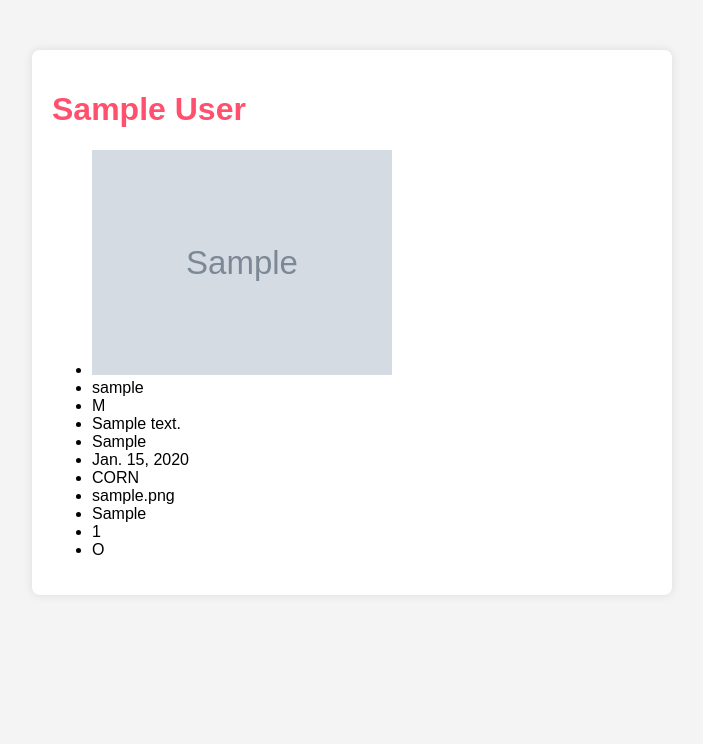
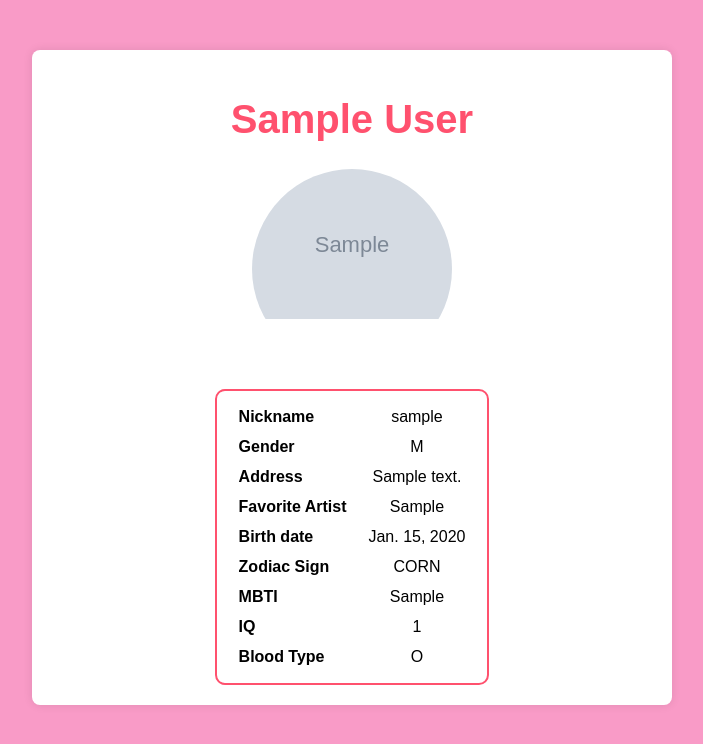
Before and after one commit to YsaCabrales/PersonPythonDjango, a Django app: page /1 in a window 1280 px wide. Shown: the top 744 px of the page, without its empty margins (288-991 px from the left). Run offline with Django 4.2, Linux system fonts and the light colour scheme; tables that the repository leaves empty hold one stand-in row (values such as "Sample post"); grey boxes marked "Sample" are stand-in pictures.

Commit message:
fixed profile picture error

```diff
--- a/mysite/myapp/static/myapp/style.css
+++ b/mysite/myapp/static/myapp/style.css
@@ -1,12 +1,13 @@
 h1 {
-    color: rgb(255, 81, 110)
+    color: #ff516e;
+    font-size: 40px;
 }
 
 body {
     font-family: "Arial", sans-serif;
     margin: 0;
     padding: 0;
-    background-color: #f4f4f4;
+    background-color: #f99bc7;
 }
 
 .user-details-container {
@@ -16,11 +17,12 @@ body {
     padding: 20px;
     box-shadow: 0 0 10px rgba(0, 0, 0, 0.1);
     border-radius: 8px;
+    text-align: center;
 }
 
 .user-avatar {
-    width: 100px;
-    height: 100px;
+    width: 200px;
+    height: 200px;
     border-radius: 50%;
     overflow: hidden;
     margin: 0 auto 20px;
@@ -28,35 +30,21 @@ body {
 
 .user-avatar img {
     width: 100%;
-    height: 100%;
     object-fit: cover;
 }
 
-.user-info {
-    text-align: center;
+.user-details{
+    padding: 10px;
+    margin: auto;
+    border: 2px solid #ff516e;
+    border-radius: 10px;
 }
 
-.user-info h2 {
-    margin: 0;
-    color: #333;
+td {
+    padding: 5px 10px;
 }
 
-.user-info p {
-    color: #777;
+.desc {
+    font-weight: bold;
+    text-align: left;
 }
-
-.user-details-list {
-    list-style: none;
-    padding: 0;
-    margin: 20px 0;
-}
-
-.user-details-list li {
-    margin-bottom: 10px;
-}
-
-.user-details-list strong {
-    display: inline-block;
-    width: 120px;
-    font-weight: bold;
-}
--- a/mysite/myapp/templates/myapp/person_create.html
+++ b/mysite/myapp/templates/myapp/person_create.html
@@ -6,7 +6,7 @@
         <title>Person Create Form</title>
     </head>
     <body>
-        <form method="POST">
+        <form method="POST" enctype="multipart/form-data" >
             <!-- Security token -->
             {% csrf_token %}
 
--- a/mysite/myapp/templates/myapp/person_detail.html
+++ b/mysite/myapp/templates/myapp/person_detail.html
@@ -11,21 +11,50 @@
 <body>
     <div class="user-details-container">
         <h1>{{ object.first_name }} {{ object.last_name }}</h1>
-        <ul>
+
             {% if object.profile_picture %}
-            <li><img src="{{ object.profile_picture.url }}" width="300"/></li>
+            <div class="user-avatar">
+                <img src="{{ object.profile_picture.url }}" />
+            </div>
             {% endif %}
-            <li>{{ object.nickname }}</li>
-            <li>{{ object.gender }}</li>
-            <li>{{ object.address }}</li>
-            <li>{{ object.favorite_artist }}</li>
-            <li>{{ object.birthday }}</li>
-            <li>{{ object.zodiac_sign }}</li>
-            <li>{{ object.profile_picture }}</li>
-            <li>{{ object.mbti }}</li>
-            <li>{{ object.iq }}</li>
-            <li>{{ object.blood_type }}</li>
-        </ul>
+        <table class="user-details">
+            <tr>
+                <td class="desc">Nickname</td>
+                <td>{{ object.nickname }}</td>
+            </tr>
+            <tr>
+                <td class="desc">Gender</td>
+                <td>{{ object.gender }}</td>
+            </tr>
+            <tr>
+                <td class="desc">Address</td>
+                <td>{{ object.address }}</td>
+            </tr>
+            <tr>
+                <td class="desc">Favorite Artist</td>
+                <td>{{ object.favorite_artist }}</td>
+            </tr>
+            <tr>
+                <td class="desc">Birth date</td>
+                <td>{{ object.birthday }}</td>
+            </tr>
+            <tr>
+                <td class="desc">Zodiac Sign</td>
+                <td>{{ object.zodiac_sign }}</td>
+            </tr>
+            <tr>
+                <td class="desc">MBTI</td>
+                <td>{{ object.mbti }}</td>
+            </tr>
+            <tr>
+                <td class="desc">IQ</td>
+                <td>{{ object.iq }}</td>
+            </tr>
+            <tr>
+                <td class="desc">Blood Type</td>
+                <td>{{ object.blood_type }}</td>
+            </tr>
+        </table>
     </div>
 </body>
 </html>
--- a/mysite/myapp/templates/myapp/person_update.html
+++ b/mysite/myapp/templates/myapp/person_update.html
@@ -6,7 +6,7 @@
     <title>Person Update</title>
 </head>
 <body>
-    <form method="POST">
+    <form method="POST" enctype="multipart/form-data">
         <!-- Security token -->
         {% csrf_token %}
 
```
